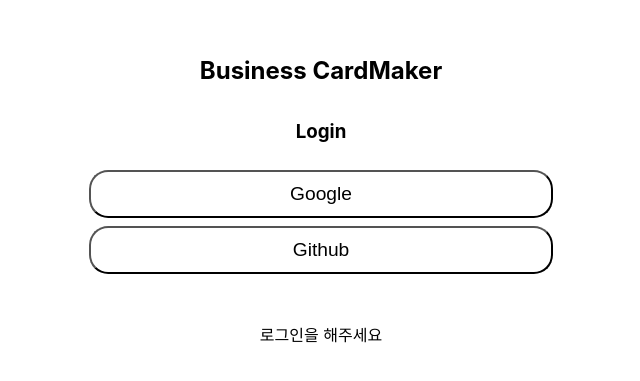
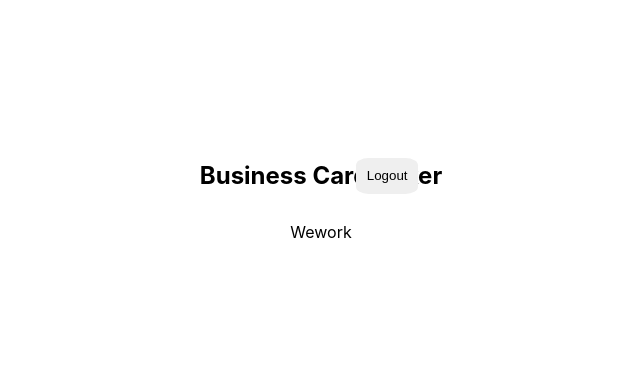
Before and after one commit to playck/Card-Maker, a React (Create React App) app: page /maker in a window 1280 px wide. Shown: the part 199-580 px from the top of the page, without its empty margins (319-959 px from the left). Built offline with nearby package versions, Linux system fonts and the light colour scheme; no server answers; sample sign-in values are in the browser's storage.

Commit message:
Add: logout 기능

```diff
--- a/package.json
+++ b/package.json
@@ -9,6 +9,7 @@
     "firebase": "^8.6.2",
     "react": "^17.0.2",
     "react-dom": "^17.0.2",
+    "react-router-dom": "^5.2.0",
     "react-scripts": "4.0.3",
     "web-vitals": "^1.1.2"
   },
--- a/src/App.jsx
+++ b/src/App.jsx
@@ -1,12 +1,23 @@
 import React from "react";
 import Login from "./Components/login/login";
+import Maker from "./Components/maker/maker";
 import styles from "./App.module.css";
+import { BrowserRouter, Route, Switch } from "react-router-dom";
 
 function App({ authService }) {
   return (
     <div className={styles.app}>
       <div>
-        <Login authService={authService} />
+        <BrowserRouter>
+          <Switch>
+            <Route exact path="/">
+              <Login authService={authService} />
+            </Route>
+            <Route exact path="/maker">
+              <Maker authService={authService} />
+            </Route>
+          </Switch>
+        </BrowserRouter>
       </div>
     </div>
   );
--- a/src/Components/footer/footer.jsx
+++ b/src/Components/footer/footer.jsx
@@ -4,7 +4,7 @@
 const Footer = () => {
   return (
     <footer className={styles.footer}>
-      <p className={styles.title}>로그인을 해주세요</p>
+      <p className={styles.title}>Wework</p>
     </footer>
   );
 };
--- a/src/Components/login/login.jsx
+++ b/src/Components/login/login.jsx
@@ -1,14 +1,29 @@
-import React from "react";
+import React, { useEffect } from "react";
 import Header from "../header/header";
 import Footer from "../footer/footer";
 import styles from "./login.module.css";
+import { useHistory } from "react-router-dom";
 
 const Login = ({ authService }) => {
+  const history = useHistory();
+  const gotoMaker = (userId) => {
+    history.push({
+      pathname: "/maker",
+      state: { id: userId },
+    });
+  };
+
   const onLogin = (e) => {
     authService
       .login(e.currentTarget.textContent) //
-      .then(console.log());
+      .then((data) => gotoMaker(data.user.uid));
   };
+
+  useEffect(() => {
+    authService.onAuthChange((user) => {
+      user && gotoMaker(user.uid);
+    });
+  });
 
   return (
     <section className={styles.login}>
--- /dev/null
+++ b/src/Components/maker/maker.jsx
@@ -0,0 +1,29 @@
+import React, { useEffect } from "react";
+import { useHistory } from "react-router-dom";
+import Footer from "../footer/footer";
+import Header from "../header/header";
+import styles from "./maker.module.css";
+
+const Maker = ({ authService }) => {
+  const onLogout = () => {
+    authService.logout();
+  };
+  const history = useHistory();
+
+  useEffect(() => {
+    authService.onAuthChange((user) => {
+      if (!user) {
+        history.push("/");
+      }
+    });
+  });
+
+  return (
+    <section className={styles.maker}>
+      <Header onLogout={onLogout} />
+      <Footer />
+    </section>
+  );
+};
+
+export default Maker;
--- a/src/service/auth_service.js
+++ b/src/service/auth_service.js
@@ -6,6 +6,16 @@
     const authProvider = new firebase.auth[`${providerName}AuthProvider`]();
     return firebaseApp.auth().signInWithPopup(authProvider);
   }
+
+  logout() {
+    firebase.auth().signOut();
+  }
+
+  onAuthChange(onUserChanged) {
+    firebase.auth().onAuthStateChanged((user) => {
+      onUserChanged(user);
+    });
+  }
 }
 
 export default AuthService;
--- a/src/service/firebase.js
+++ b/src/service/firebase.js
@@ -1,10 +1,10 @@
 import firebase from "firebase";
 
 const firebaseConfig = {
-  apiKey: "AIzaSyBRL9YXHWFxnPs0oUpMlX8aPr58xZGbZOA",
-  authDomain: "business-card-maker-8b23f.firebaseapp.com",
-  projectId: "business-card-maker-8b23f",
-  dataBaseURL: "https://business-card-maker-8b23f-default-rtdb.firebaseio.com/",
+  apiKey: process.env.REACT_APP_FIREBASE_API_KEY,
+  authDomain: process.env.REACT_APP_FIREBASE_AUTH_DOMAIN,
+  projectId: process.env.REACT_APP_FIREBASE_DB_URL,
+  dataBaseURL: process.env.REACT_APP_FIREBASE_PROJECT_ID,
 };
 
 // Initialize Firebase
```
Also changed, not shown: src/Components/maker/maker.module.css (added), 1 other file (tests, documents, lock files or other folders).
